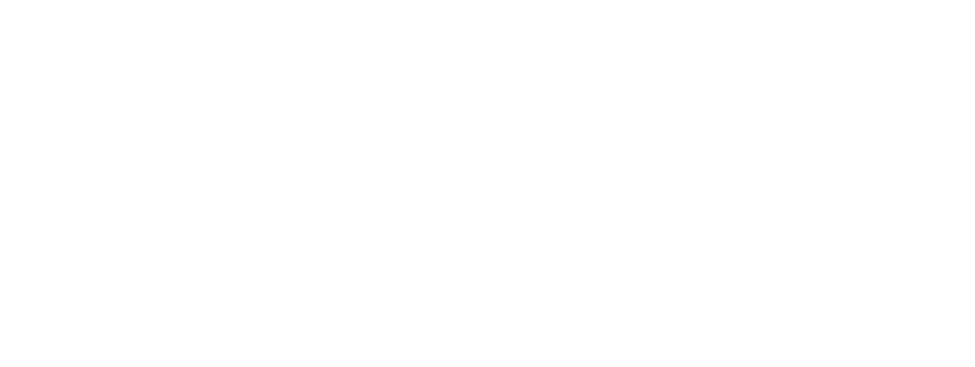
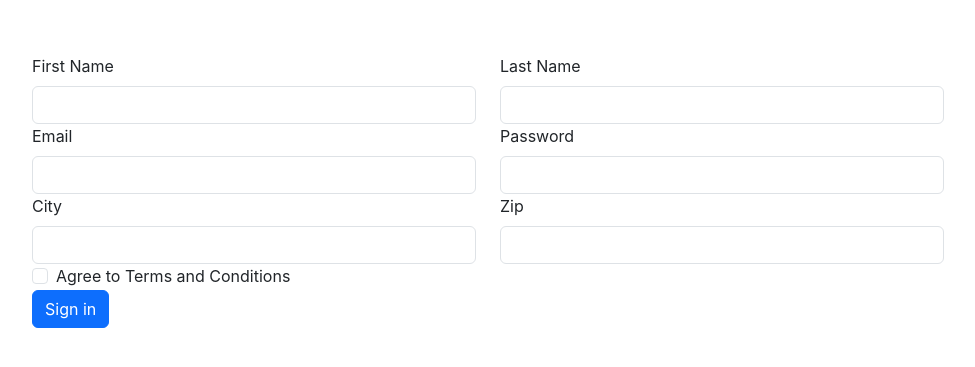
Before and after one commit to arunar1/grievance-management-system, a React (Create React App) app: page /signup in a window 1280 px wide. Before the commit this address had no page. Shown: the part 201-568 px from the top of the page, without its empty margins (140-1115 px from the left). Built offline with nearby package versions, Linux system fonts and the light colour scheme.

Commit message:
feat : added navigation to signup

```diff
--- a/src/components/Navigation/Navigation.js
+++ b/src/components/Navigation/Navigation.js
@@ -6,7 +6,8 @@
   return (
    <BrowserRouter>
         <Routes>
-            <Route path='/' element={<Signup/>} />
+            <Route path='/' element={<Home/>} />
+            <Route path='/signup' element={<Signup/>} />
         </Routes>
    </BrowserRouter>
   )
--- a/src/components/Pages/Home/Header.js
+++ b/src/components/Pages/Home/Header.js
@@ -1,4 +1,5 @@
 import React from 'react'
+import { Link } from 'react-router-dom'
 export default function Header() {
   return (
     <nav className="navbar navbar-expand-lg bg-body-tertiary">
@@ -35,9 +36,9 @@
               </a>
             </li>
             <li className="nav-item">
-              <a className="nav-link" href="#">
-               SignUp
-              </a>
+              <Link className="nav-link"   to="/signup">
+                SignUp
+              </Link>
             </li>
           </ul>
         </div>
--- a/src/components/Pages/SignUp/Signup.js
+++ b/src/components/Pages/SignUp/Signup.js
@@ -3,7 +3,7 @@
 export default function Signup() {
   return (
     <div className="d-flex justify-content-center align-items-center vh-100">
-      <form className="row g-3 w-50">
+      <form className="row g-3" style={{width:'75%'}}>
         <div className="row">
           <div className="col-md-6">
             <label htmlFor="inputFirstname4" className="form-label">
```
